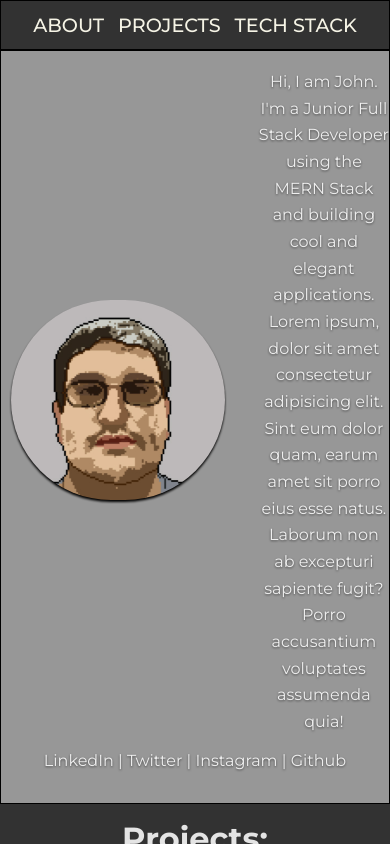
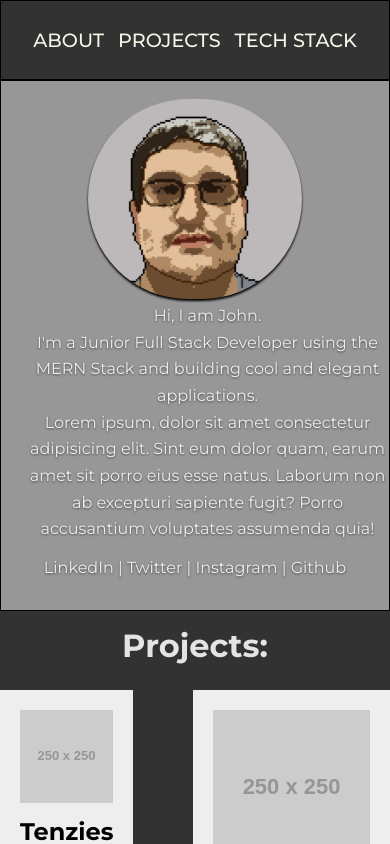
Before and after one commit to ondairos/portfolio, a React (Vite) app: page / in a window 390 px wide. Shown: the top 844 px of the page. Built offline with nearby package versions, Linux system fonts and the light colour scheme.

Commit message:
responsive

```diff
--- a/src/App.css
+++ b/src/App.css
@@ -27,7 +27,7 @@
 /* nav */
 .nav {
   width: 100%;
-  height: 50px;
+  height: 80px;
   background-color: rgb(50, 50, 50);
   display: flex;
   border: 1px black solid;
@@ -87,13 +87,12 @@
 }
 
 .section1_pic_div {
-  width: 30%;
+  width: 20%;
 }
 
 .section1_pic {
   border-radius: 100px;
   height: 200px;
-  margin: 10px;
   filter: drop-shadow(0px 2px 1px black);
 }
 .section1_text {
@@ -101,7 +100,7 @@
   font-size: medium;
   filter: drop-shadow(0px 1px 1px rgba(0, 0, 0, 0.6));
   line-height: 20pt;
-  width: 40%;
+  width: 50%;
 }
 
 .section1_socials {
@@ -113,13 +112,22 @@
   filter: drop-shadow(0px 1px 1px rgba(0, 0, 0, 0.6));
 }
 
-@media only screen and (max-width: 393px) {
+@media only screen and (max-width: 450px) {
+  .section1_textAbout {
+    display: flex;
+    flex-direction: column;
+    height: auto;
+    align-items: center;
+    justify-content: center;
+    width: 100%;
+  }
+
   .section1_pic_div {
-    width: 60%;
+    width: 100%;
   }
 
   .section1_text {
-    width: 40%;
+    width: 100%;
   }
 }
 
```
